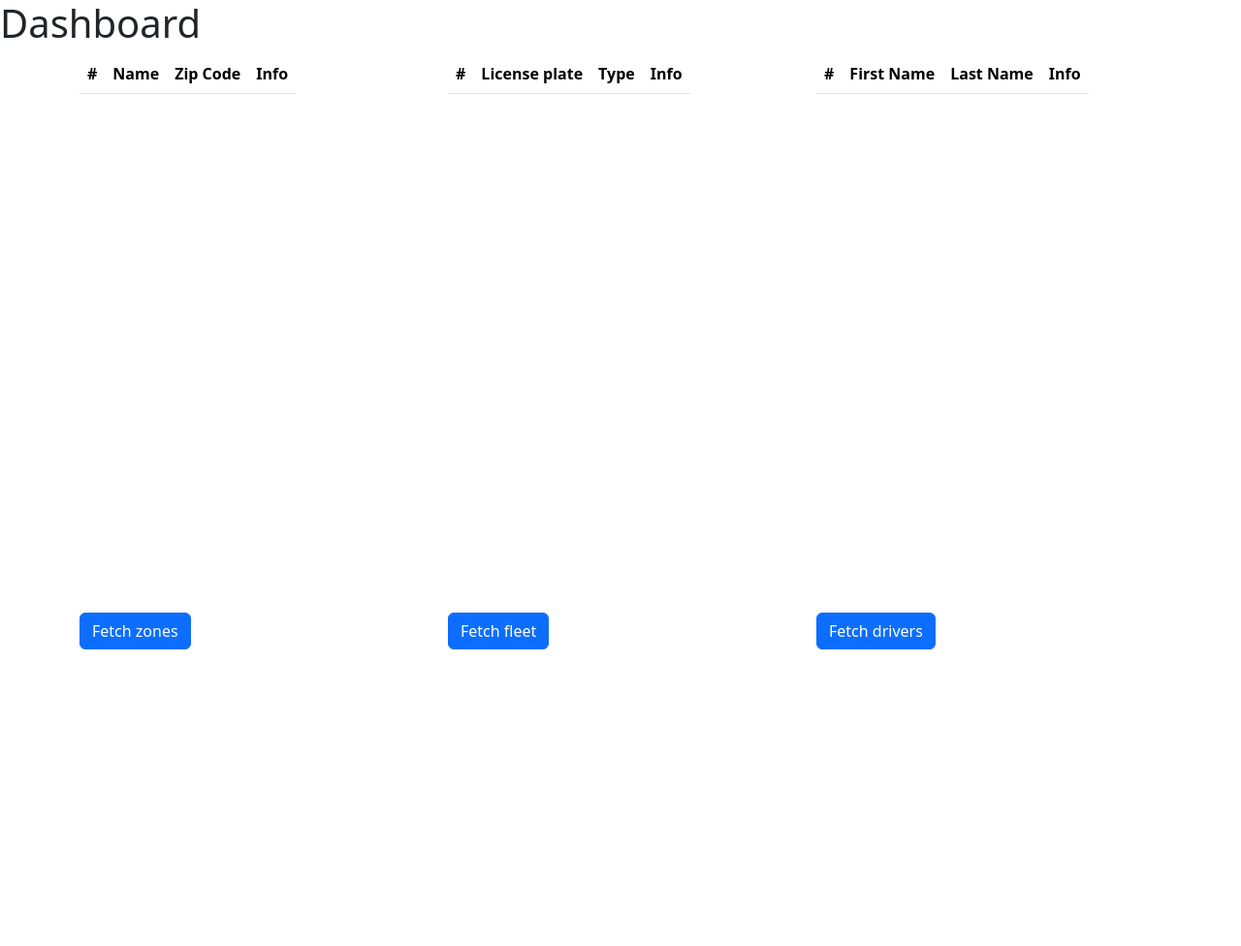
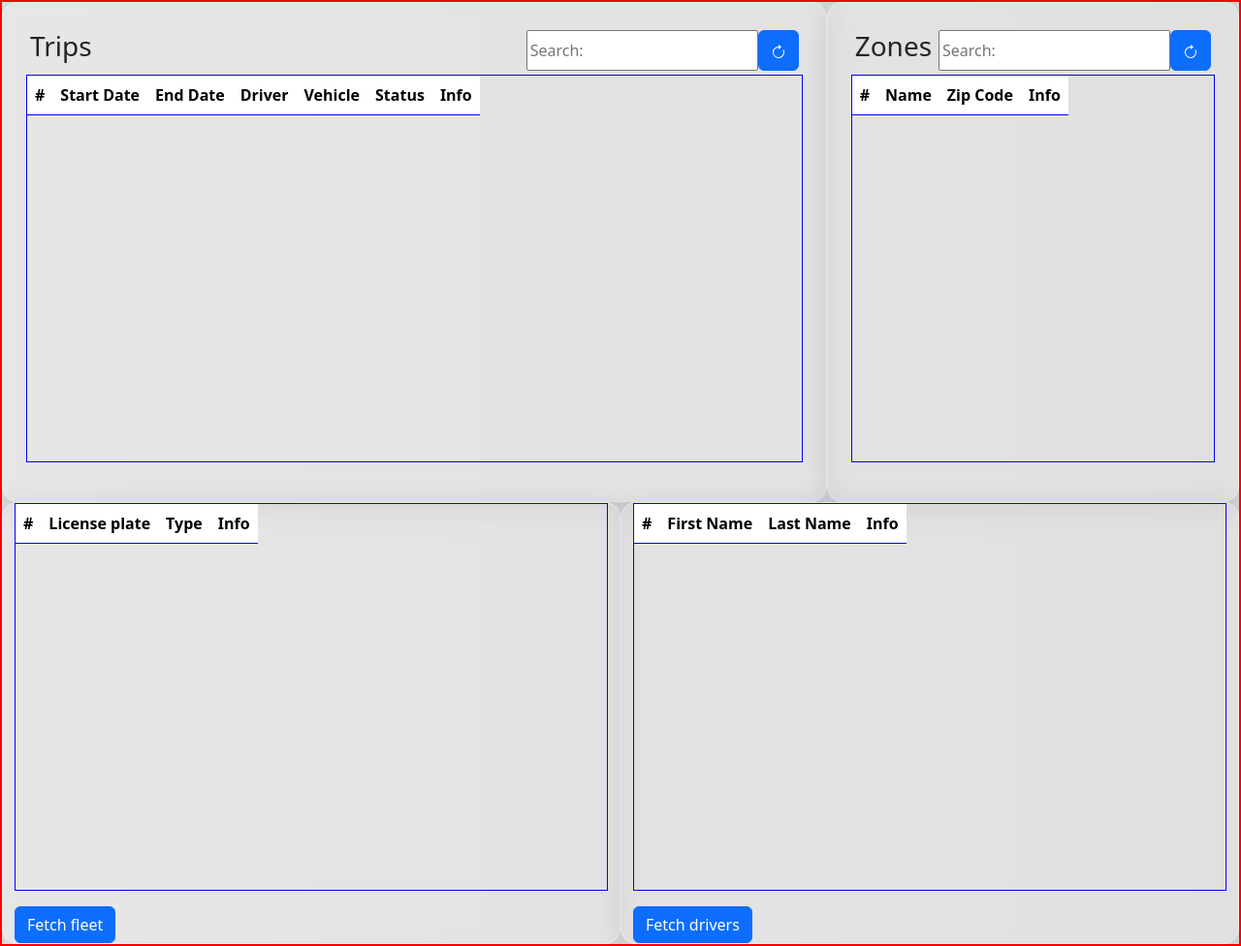
Before and after one commit to idenyftw/TaxiDispatch, a PHP site: page /html/dashboard.html in a window 1280 px wide. Shown: the whole page at 97% size. Before the commit the page ends 670 px from the top, so only its background shows below. Run offline with PHP 8.4, Linux system fonts and the light colour scheme; data that the repository does not hold is empty.

Commit message:
maj tableaux dashboard

```diff
--- a/css/dashboard.css
+++ b/css/dashboard.css
@@ -1,7 +1,23 @@
 .table
 {
     display: block;
-    height: 70vh;
-    max-height: 70vh;
+    min-height: 50vh;
+    max-height: 50vh;
     overflow-y: scroll;
+    border: 1px solid blue;
 }
+
+#gridMain
+{
+    border: 2px solid red;
+}
+
+.frost
+{
+    background: rgba(255, 255, 255, 0.2);
+    border-radius: 16px;
+    box-shadow: 0 4px 30px rgba(0, 0, 0, 0.1);
+    backdrop-filter: blur(5px);
+    -webkit-backdrop-filter: blur(5px);
+    border: 1px solid rgba(255, 255, 255, 0.3);
+}
--- /dev/null
+++ b/css/style.css
@@ -0,0 +1,10 @@
+:root
+{
+
+}
+body
+{
+   background: #e0e0e0;
+    background: -webkit-linear-gradient(to right, #e0e0e0, #d9d9d9);
+    background: linear-gradient(to right, #e0e0e0, #d9d9d9);
+}
--- a/html/dashboard.html
+++ b/html/dashboard.html
@@ -5,14 +5,54 @@
     <meta name="viewport" content="width=device-width, initial-scale=1.0">
     <title>Document</title>
     <link href="https://cdn.jsdelivr.net/npm/bootstrap@5.3.8/dist/css/bootstrap.min.css" rel="stylesheet" integrity="sha384-sRIl4kxILFvY47J16cr9ZwB07vP4J8+LH7qKQnuqkuIAvNWLzeN8tE5YBujZqJLB" crossorigin="anonymous">
+    <link rel="stylesheet" href="../css/style.css">
     <link rel="stylesheet" href="../css/dashboard.css">
 </head>
 <body>
-    <h1>Dashboard</h1>
+    <div class="container-fluid" id="gridMain">
+        <div class="row">
+            <div class="col-8 container frost p-4">
+                <div class="d-flex p-1">
+                    <h3 class="me-auto">Trips</h3>
+                    <input type="text" placeholder="Search:" id="searchTrips">
+                    <button class="btn btn-primary" id="fetchTrips">
+                        <svg xmlns="http://www.w3.org/2000/svg" width="16" height="16" fill="currentColor" class="bi bi-arrow-clockwise" viewBox="0 0 16 16">
+                        <path fill-rule="evenodd" d="M8 3a5 5 0 1 0 4.546 2.914.5.5 0 0 1 .908-.417A6 6 0 1 1 8 2z"/>
+                        <path d="M8 4.466V.534a.25.25 0 0 1 .41-.192l2.36 1.966c.12.1.12.284 0 .384L8.41 4.658A.25.25 0 0 1 8 4.466"/>
+                        </svg>
+                    </button>
+                </div>
+                <div>
+                    <table class="table" id="tripTable">
+                        <thead>
+                        <tr>
+                            <th scope="col">#</th>
+                            <th scope="col">Start Date</th>
+                            <th scope="col">End Date</th>
+                            <th scope="col">Driver</th>
+                            <th scope="col">Vehicle</th>
+                            <th scope="col">Status</th>
+                            <th scope="col">Info</th>
+                        </tr>
+                        </thead>
+                        <tbody>
+                        </tbody>
+                    </table>
+                </div>
+            </div>
 
-    <div class="container">
-        <div class="row">
-            <div class="col">
+            <div class="col-4 container frost p-4">
+                <div class="d-flex p-1">
+                    <h3 class="me-auto">Zones</h3>
+                    <input type="text" placeholder="Search:" id="searchZones">
+                    <button class="btn btn-primary" id="fetchZones">
+                        <svg xmlns="http://www.w3.org/2000/svg" width="16" height="16" fill="currentColor" class="bi bi-arrow-clockwise" viewBox="0 0 16 16">
+                        <path fill-rule="evenodd" d="M8 3a5 5 0 1 0 4.546 2.914.5.5 0 0 1 .908-.417A6 6 0 1 1 8 2z"/>
+                        <path d="M8 4.466V.534a.25.25 0 0 1 .41-.192l2.36 1.966c.12.1.12.284 0 .384L8.41 4.658A.25.25 0 0 1 8 4.466"/>
+                        </svg>
+                    </button>
+                </div>
+                <div>
                     <table class="table" id="zoneTable" >
                     <thead>
                         <tr>
@@ -22,13 +62,18 @@
                         <th scope="col">Info</th>
                         </tr>
                     </thead>
-                <tbody id="zoneTableBody">
+                    <tbody>
                     </tbody>
                     </table>
-                <button class="btn btn-primary" id="fetchZones">Fetch zones</button>
                 </div>
 
-            <div class="col">
+            </div>
+        </div>
+
+        <div class="row">
+
+
+            <div class="col container frost">
                 <table class="table" id="fleetTable">
                 <thead>
                     <tr>
@@ -44,7 +89,7 @@
                 <button class="btn btn-primary" id="fetchFleet">Fetch fleet</button>
             </div>
 
-             <div class="col">
+             <div class="col container frost">
                 <table class="table" id="driversTable">
                 <thead>
                     <tr>
@@ -54,7 +99,7 @@
                     <th scope="col">Info</th>
                     </tr>
                 </thead>
-                <tbody id="driversTableBody">
+                <tbody>
                 </tbody>
                 </table>
                 <button class="btn btn-primary" id="fetchDrivers">Fetch drivers</button>
--- a/js/dashboard.js
+++ b/js/dashboard.js
@@ -1,27 +1,38 @@
 const cookie = document.cookie;
 
-const zoneTable = document.querySelector("#zoneTable");
-const zoneTableBody = document.querySelector("#zoneTableBody");
+const fleetTable        = document.querySelector("#fleetTable");
+const driversTable      = document.querySelector("#driversTable");
 
-const fleetTable = document.querySelector("#fleetTable");
-const fleetTableBody = document.querySelector("#fleetTableBody");
-
-const driversTable = document.querySelector("#driversTable");
-const driversTableBody = document.querySelector("#driversTableBody");
-
-const btnFetchZones = document.querySelector("#fetchZones");
-const btnFetchFleet = document.querySelector("#fetchFleet");
-const btnFetchDrivers = document.querySelector("#fetchDrivers");
+const btnFetchZones     = document.querySelector("#fetchZones");
+const btnFetchFleet     = document.querySelector("#fetchFleet");
+const btnFetchDrivers   = document.querySelector("#fetchDrivers");
+const btnFetchTrips     = document.querySelector("#fetchTrips");
 
 btnFetchZones.addEventListener("click",fetchAllZones);
 btnFetchFleet.addEventListener("click",fetchFleet);
 btnFetchDrivers.addEventListener("click",fetchDrivers);
+btnFetchTrips.addEventListener("click",fetchAllTrips);
 
-function fetchAllZones()
+const inputSearchZones  = document.querySelector("#searchZones");
+inputSearchZones.addEventListener("input",searchZones);
+
+const inputSearchTrips  = document.querySelector("#searchTrips");
+inputSearchTrips.addEventListener("input",searchTrips);
+
+function searchZones()
 {
-    console.log("fetch zones");
+    fetchAllZones(inputSearchZones.value);
+}
+
+function searchTrips()
+{
+    fetchAllTrips(inputSearchTrips.value);
+}
+
+function fetchAllZones(keyword = null)
+{
+    console.log("fetch zones " + keyword);
     const data = {endpoint: "zone/get_all"};
-
     fetch("../php/api/api.php", {
         method: "POST",
         body: JSON.stringify(data)
@@ -30,12 +41,17 @@ function fetchAllZones()
     .then(data =>{
         if(data.status == "success")
         {
-            console.log(data);
-            alert(data.message.msg);
+            let zoneTableBody = document.querySelector("#zoneTable tbody");
+            zoneTableBody.textContent = "";
 
             const zones = data.zones;
-
             zones.forEach(zone => {
+                if(keyword == ""
+                || keyword == null
+                || zone.name.toLowerCase().includes(keyword.toLowerCase())
+                || zone.zipCode.toLowerCase().includes(keyword.toLowerCase())
+                )
+                {
                     let tableRow = document.createElement('tr');
 
                     let idCell = document.createElement('td');
@@ -58,6 +74,7 @@ function fetchAllZones()
                     tableRow.appendChild(btnDetails);
 
                     zoneTableBody.appendChild(tableRow);
+                }
             });
         }
         else
@@ -89,8 +106,9 @@ function fetchFleet()
             console.log(data);
             alert(data.message.msg);
 
+            let fleetTableBody = document.querySelector("#fleetTable tbody");
+
             const fleet = data.fleet;
-
             fleet.forEach(vehicle => {
                 let tableRow = document.createElement('tr');
 
@@ -145,8 +163,9 @@ function fetchDrivers()
             console.log(data);
             alert(data.message.msg);
 
+            let driversTableBody = document.querySelector("#driversTable tbody");
+
             const drivers = data.drivers;
-
             drivers.forEach(driver => {
                 let tableRow = document.createElement('tr');
 
@@ -184,3 +203,81 @@ function getDriverDetails(id)
 {
     console.log("Get driver " + id + " details");
 }
+
+function fetchAllTrips(keyword = "")
+{
+    console.log("fetch all trips");
+    const data = {endpoint: "trip/get_all"};
+
+    fetch("../php/api/api.php", {
+        method: "POST",
+        body: JSON.stringify(data)
+    })
+    .then(response => response.json())
+    .then(data =>{
+        if(data.status == "success")
+        {
+            console.log(data);
+
+            let tripTableBody = document.querySelector("#tripTable tbody");
+            tripTableBody.textContent = "";
+
+            const trips = data.trips;
+            trips.forEach(trip => {
+            if(keyword == ""
+            || keyword == null
+            || (trip.startTime != null && trip.startTime.toLowerCase().includes(keyword.toLowerCase()))
+            || (trip.endTime != null && trip.endTime.toLowerCase().includes(keyword.toLowerCase()))
+            || (trip.status != null && trip.status.toLowerCase().includes(keyword.toLowerCase()))
+            )
+            {
+                let tableRow = document.createElement('tr');
+
+                let idCell = document.createElement('td');
+                let startDateCell = document.createElement('td');
+                let endDateCell  = document.createElement('td');
+                let driverCell  = document.createElement('td');
+                let vehicleCell  = document.createElement('td');
+                let statusCell  = document.createElement('td');
+
+                idCell.textContent          = trip.id;
+                startDateCell.textContent   = trip.startTime ? trip.startTime : "N/A";
+                endDateCell.textContent     = trip.endTime ? trip.endTime : "N/A";
+                driverCell.textContent      = trip.driver ? ("("+trip.driver.id+") " + trip.driver.firstName + " " +  trip.driver.lastName) : "N/A";
+                vehicleCell.textContent     = trip.vehicle ? ("("+trip.vehicle.id+") " + trip.vehicle.licensePlate + " " +  trip.vehicle.type.nameEn) : "N/A";
+                statusCell.textContent      = trip.status;
+
+
+
+                tableRow.appendChild(idCell);
+                tableRow.appendChild(startDateCell);
+                tableRow.appendChild(endDateCell);
+                tableRow.appendChild(driverCell);
+                tableRow.appendChild(vehicleCell);
+                tableRow.appendChild(statusCell);
+
+                let btnDetails = document.createElement("button");
+                btnDetails.classList.add("btn");
+                btnDetails.classList.add("btn-primary");
+                btnDetails.textContent = "Details";
+                btnDetails.addEventListener("click", () => getTripDetails(trip.id));
+                tableRow.appendChild(btnDetails);
+
+                tripTableBody.appendChild(tableRow);
+            }});
+        }
+        else
+        {
+            alert(data.message);
+            console.log("Error:", data);
+        }
+    })
+}
+
+function getTripDetails(id)
+{
+    console.log("Get trip " + id + " details");
+}
+
+fetchAllZones();
+fetchAllTrips();
--- a/php/api/functions.php
+++ b/php/api/functions.php
@@ -138,10 +138,12 @@ function fetchAllTrips()
     try
     {
         $trips = getAllTrips();
+
         http_response_code(200);
 
         $notification = new Notification("Fetched all trips");
-        echo json_encode(['status' => 'success','message' => $notification, "trips" => $trips->toArray()]);
+
+        echo json_encode(['status' => 'success','message' => $notification, "trips" => $trips]);
     }
     catch(Exception $e)
     {
--- a/php/classes/trip.php
+++ b/php/classes/trip.php
@@ -12,7 +12,7 @@ enum TripStatus
     case AwaitingConfirmation;
 }
 
-class Trip
+class Trip implements JsonSerializable
 {
     public int $id;
 
@@ -48,7 +48,7 @@ class Trip
         $this->vehicle      = $vehicle;
     }
 
-    public function toArray(): array
+    public function jsonSerialize(): array
     {
         return [
             'id'        => $this->id,
--- a/php/repo/trips-repo.php
+++ b/php/repo/trips-repo.php
@@ -68,10 +68,3 @@ function getAllTrips(): array
 
     return $trips;
 }
-
-$trips = getAllTrips();
-
-foreach($trips as $trip)
-{
-    var_dump($trip->toArray());
-}
```
Also changed, not shown: 1 other file. Lines whose indentation alone changed are shown as unchanged.
